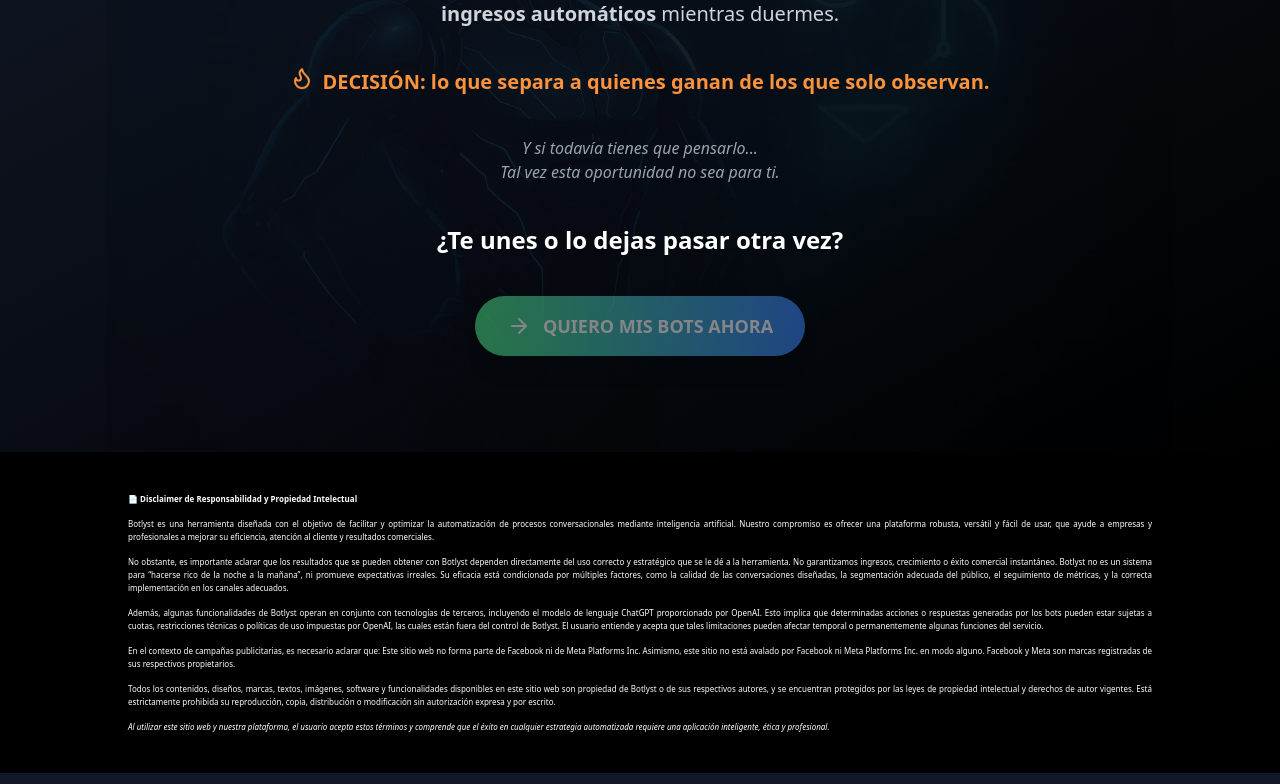
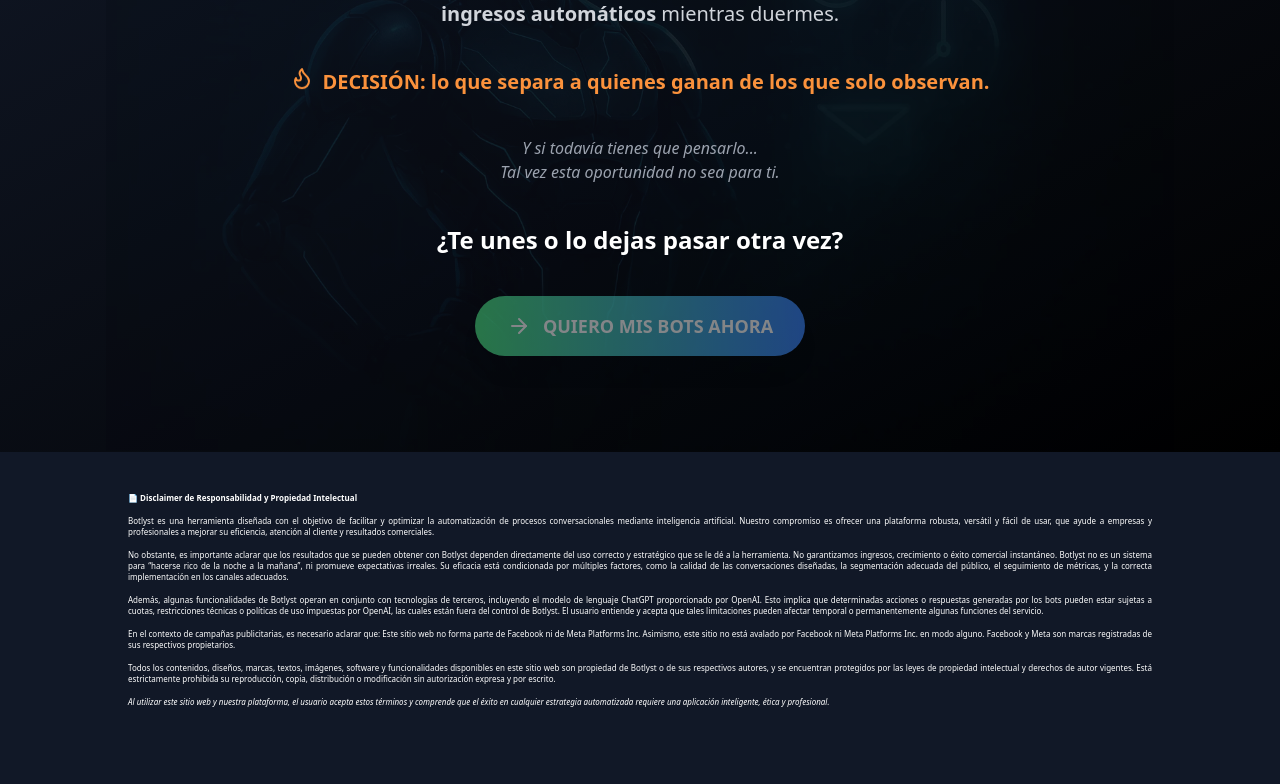
Before and after one commit to Jesus-007-cmd/LandingPageOfBots, a React (Vite) app: page / in a window 1280 px wide. Shown: the part 11216-12000 px from the top of the page. Built offline with nearby package versions, Linux system fonts and the light colour scheme.

Commit message:
se reconfigura disclaimer, se crea redirect y se configura mail

```diff
--- a/src/components/LegalDisclaimer.tsx
+++ b/src/components/LegalDisclaimer.tsx
@@ -1,70 +1,52 @@
 import React from "react";
 
-const LegalDisclaimer = () => {
+const LegalDisclaimer: React.FC = () => {
   return (
-    <section className="bg-black text-white py-10 px-6 text-justify">
-      <div className="max-w-5xl mx-auto text-[8px] leading-relaxed space-y-3">
-        <p className="font-bold">
-          📄 Disclaimer de Responsabilidad y Propiedad Intelectual
-        </p>
+    <div className="text-[8px] text-white text-justify px-4 sm:px-10 lg:px-20 xl:px-32 py-10 leading-snug">
+      <p className="font-bold mb-3">📄 Disclaimer de Responsabilidad y Propiedad Intelectual</p>
 
-        <p>
-          Botlyst es una herramienta diseñada con el objetivo de facilitar y
-          optimizar la automatización de procesos conversacionales mediante
-          inteligencia artificial. Nuestro compromiso es ofrecer una
-          plataforma robusta, versátil y fácil de usar, que ayude a empresas y
-          profesionales a mejorar su eficiencia, atención al cliente y
+      <p className="mb-3">
+        Botlyst es una herramienta diseñada con el objetivo de facilitar y optimizar la automatización de procesos
+        conversacionales mediante inteligencia artificial. Nuestro compromiso es ofrecer una plataforma robusta,
+        versátil y fácil de usar, que ayude a empresas y profesionales a mejorar su eficiencia, atención al cliente y
         resultados comerciales.
       </p>
 
-        <p>
-          No obstante, es importante aclarar que los resultados que se pueden
-          obtener con Botlyst dependen directamente del uso correcto y
-          estratégico que se le dé a la herramienta. No garantizamos ingresos,
-          crecimiento o éxito comercial instantáneo. Botlyst no es un sistema
-          para “hacerse rico de la noche a la mañana”, ni promueve
-          expectativas irreales. Su eficacia está condicionada por múltiples
-          factores, como la calidad de las conversaciones diseñadas, la
-          segmentación adecuada del público, el seguimiento de métricas, y la
-          correcta implementación en los canales adecuados.
+      <p className="mb-3">
+        No obstante, es importante aclarar que los resultados que se pueden obtener con Botlyst dependen directamente del
+        uso correcto y estratégico que se le dé a la herramienta. No garantizamos ingresos, crecimiento o éxito
+        comercial instantáneo. Botlyst no es un sistema para “hacerse rico de la noche a la mañana”, ni promueve
+        expectativas irreales. Su eficacia está condicionada por múltiples factores, como la calidad de las conversaciones
+        diseñadas, la segmentación adecuada del público, el seguimiento de métricas, y la correcta implementación en los
+        canales adecuados.
       </p>
 
-        <p>
-          Además, algunas funcionalidades de Botlyst operan en conjunto con
-          tecnologías de terceros, incluyendo el modelo de lenguaje ChatGPT
-          proporcionado por OpenAI. Esto implica que determinadas acciones o
-          respuestas generadas por los bots pueden estar sujetas a cuotas,
-          restricciones técnicas o políticas de uso impuestas por OpenAI, las
-          cuales están fuera del control de Botlyst. El usuario entiende y
-          acepta que tales limitaciones pueden afectar temporal o
+      <p className="mb-3">
+        Además, algunas funcionalidades de Botlyst operan en conjunto con tecnologías de terceros, incluyendo el modelo de
+        lenguaje ChatGPT proporcionado por OpenAI. Esto implica que determinadas acciones o respuestas generadas por los
+        bots pueden estar sujetas a cuotas, restricciones técnicas o políticas de uso impuestas por OpenAI, las cuales
+        están fuera del control de Botlyst. El usuario entiende y acepta que tales limitaciones pueden afectar temporal o
         permanentemente algunas funciones del servicio.
       </p>
 
-        <p>
-          En el contexto de campañas publicitarias, es necesario aclarar que:
-          Este sitio web no forma parte de Facebook ni de Meta Platforms Inc.
-          Asimismo, este sitio no está avalado por Facebook ni Meta Platforms
-          Inc. en modo alguno. Facebook y Meta son marcas registradas de sus
-          respectivos propietarios.
+      <p className="mb-3">
+        En el contexto de campañas publicitarias, es necesario aclarar que: Este sitio web no forma parte de Facebook ni
+        de Meta Platforms Inc. Asimismo, este sitio no está avalado por Facebook ni Meta Platforms Inc. en modo alguno.
+        Facebook y Meta son marcas registradas de sus respectivos propietarios.
       </p>
 
-        <p>
-          Todos los contenidos, diseños, marcas, textos, imágenes, software y
-          funcionalidades disponibles en este sitio web son propiedad de
-          Botlyst o de sus respectivos autores, y se encuentran protegidos por
-          las leyes de propiedad intelectual y derechos de autor vigentes.
-          Está estrictamente prohibida su reproducción, copia, distribución o
+      <p className="mb-3">
+        Todos los contenidos, diseños, marcas, textos, imágenes, software y funcionalidades disponibles en este sitio web
+        son propiedad de Botlyst o de sus respectivos autores, y se encuentran protegidos por las leyes de propiedad
+        intelectual y derechos de autor vigentes. Está estrictamente prohibida su reproducción, copia, distribución o
         modificación sin autorización expresa y por escrito.
       </p>
 
       <p className="italic">
-          Al utilizar este sitio web y nuestra plataforma, el usuario acepta
-          estos términos y comprende que el éxito en cualquier estrategia
-          automatizada requiere una aplicación inteligente, ética y
-          profesional.
+        Al utilizar este sitio web y nuestra plataforma, el usuario acepta estos términos y comprende que el éxito en
+        cualquier estrategia automatizada requiere una aplicación inteligente, ética y profesional.
       </p>
     </div>
-    </section>
   );
 };
 
```
Also changed, not shown: 1 other file (tests, documents, lock files or other folders). Lines whose indentation alone changed are shown as unchanged.
